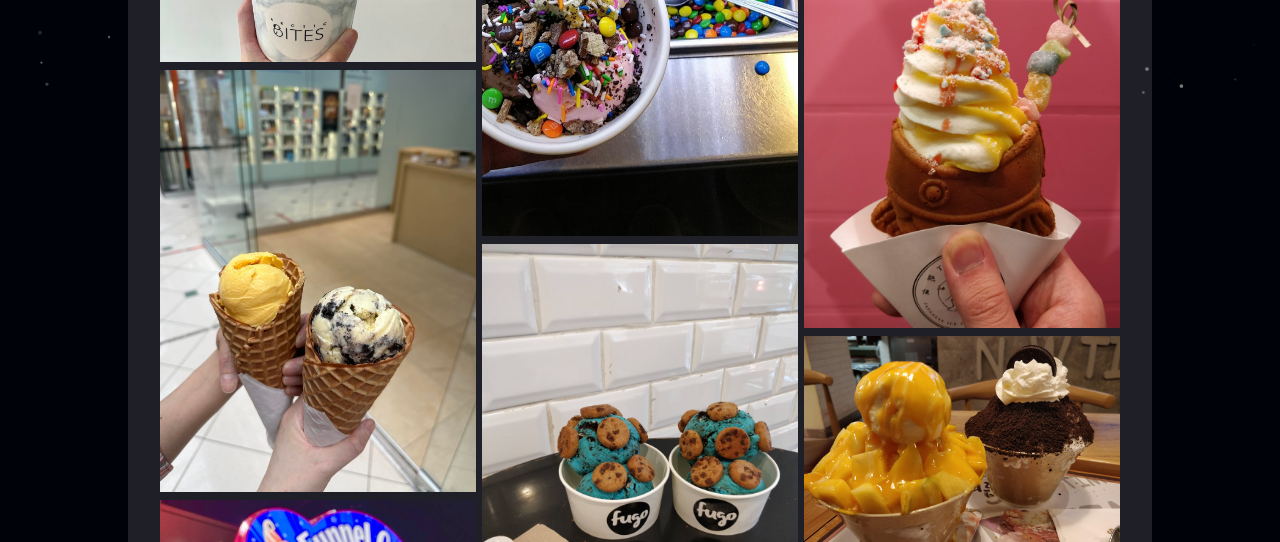
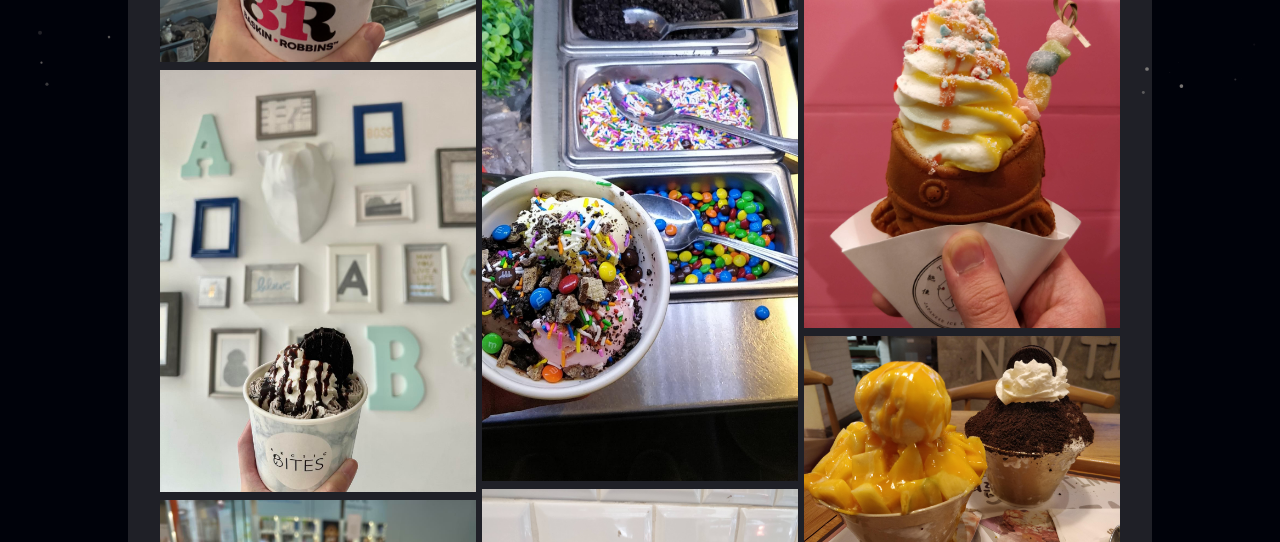
Before and after one commit to karenkwok/karenkwok.github.io, a React (Create React App) app: page /icecream in a window 1280 px wide. Shown: the part 695-1237 px from the top of the page. Built offline with nearby package versions, Linux system fonts and the light colour scheme.

Commit message:
added icecream

```diff
--- a/src/components/Icecream/Icecream.js
+++ b/src/components/Icecream/Icecream.js
@@ -1,6 +1,7 @@
 import React from 'react';
 
 import Card from '../UI/Card';
+import baskinRobbinsImg from '../../assets/baskin_robbins.jpg';
 import arcticBitesImg from '../../assets/arctic_bites.jpg';
 import ruruBakedImg from '../../assets/ruru_baked.jpg';
 import funnelCakesImg from '../../assets/funnel_cakes.jpg';
@@ -43,6 +44,12 @@ import './Icecream.scss';
 
 const Icecream = () => {
   const icecreams = [
+    {
+      id: 39,
+      image: baskinRobbinsImg,
+      name: 'Baskin-Robbins',
+      location: 'Scarborough, ON',
+    },
     {
       id: 38,
       image: arcticBitesImg,
```
Also changed, not shown: src/assets/baskin_robbins.jpg (added).
